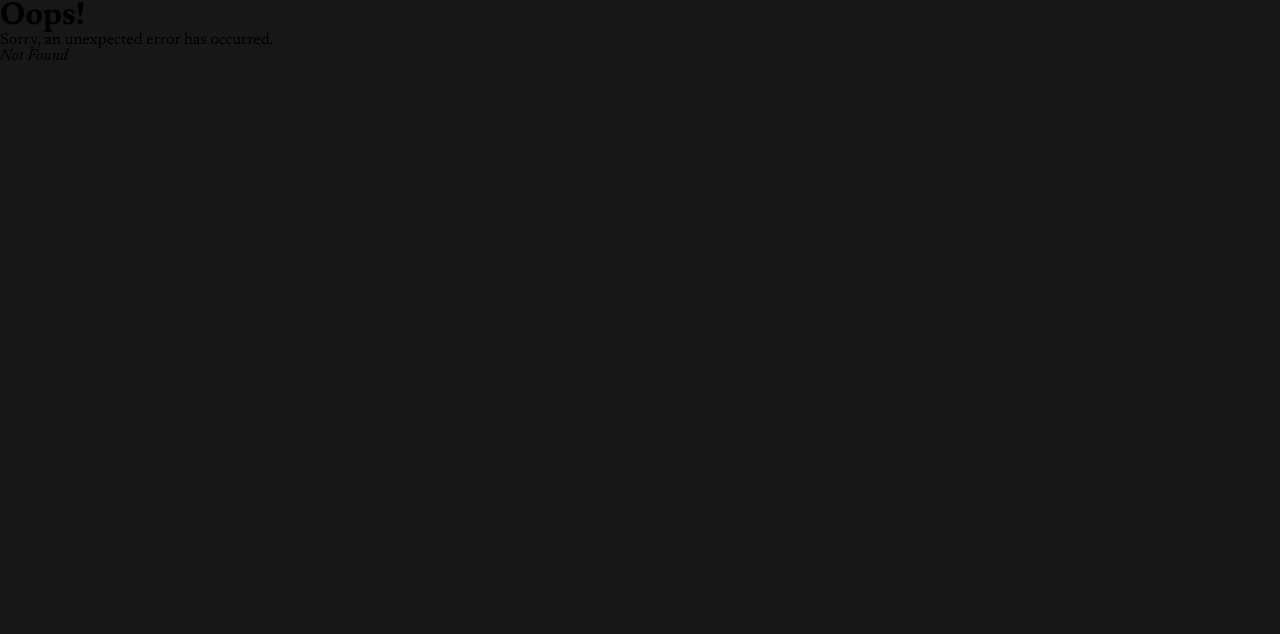
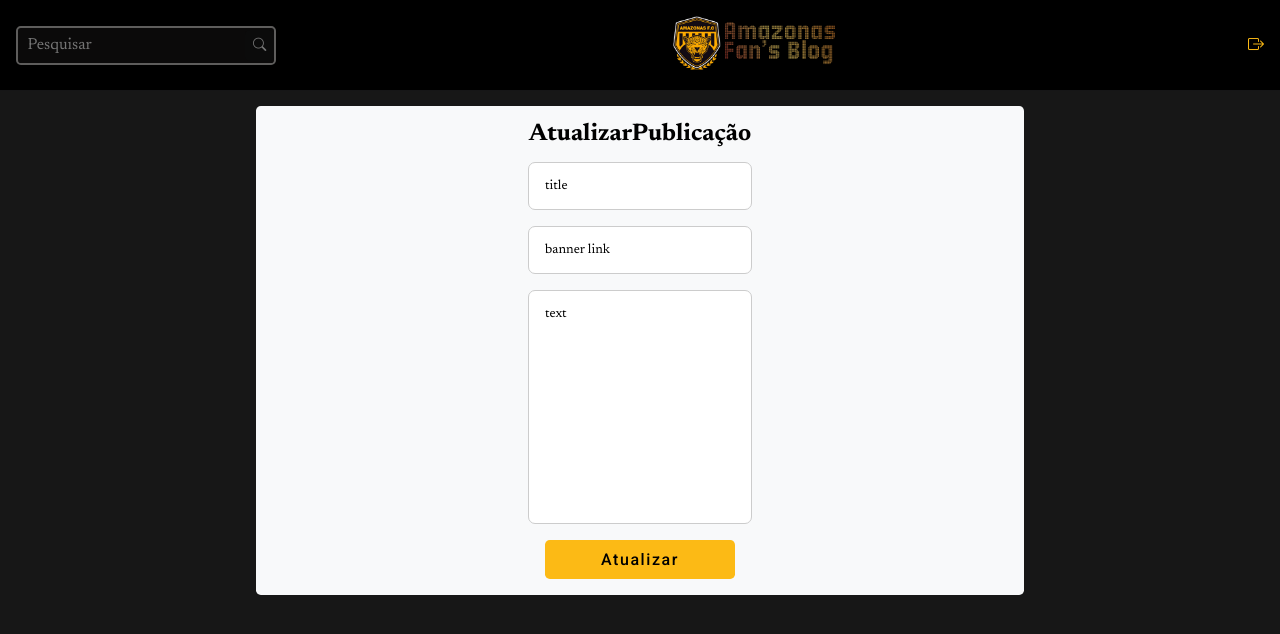
Before and after one commit to Realnatanael/front-amazonasfc, a React (Vite) app: page /manage-news/1 in a window 1280 px wide. Before the commit this address had no page. Shown: the top 634 px of the page. Built offline with nearby package versions, Linux system fonts and the light colour scheme.

Commit message:
add create news functionality

```diff
--- /dev/null
+++ b/src/Schemas/newsSchemas.js
@@ -0,0 +1,16 @@
+import {z} from 'zod';
+
+export const newsSchema = z.object({
+    title: z
+        .string()
+        .nonempty({message: "O título não pode ser vazio"})
+        .refine((value) => !/^\s*$/.test(value), {message: "O título não pode ser vazio"}),
+    banner: z
+        .string()
+        .nonempty({message: "A URL da imagem não pode ser vazia"})
+        .refine((value) => !/^\s*$/.test(value), {message: "A URL da imagem não pode ser vazia"}),
+    text: z
+        .string()
+        .nonempty({message: "O conteúdo não pode ser vazio"})
+        .refine((value) => !/^\s*$/.test(value), {message: "O conteúdo não pode ser vazio"}),
+});
--- a/src/components/Input/Input.jsx
+++ b/src/components/Input/Input.jsx
@@ -1,8 +1,23 @@
-import { InputSpace } from "./InputStyled";
+import { InputSpace, TextareaSpace } from "./InputStyled";
 
 
-export function Input({type, placeholder, name, register}){
+export function Input({type, placeholder, name, register, isInput = true, value,}){
+    let inputProps = {
+        type,
+        placeholder,
+        ...register(name),
+    }
+    if(value){
+        inputProps.value = value;
+    }
     return (
-        <InputSpace type={type} placeholder={placeholder} {...register(name)}/>
+        <>
+            {isInput ? (<InputSpace
+                {...inputProps}
+            />):(<TextareaSpace
+                {...inputProps}
+            />)}
+        </>
+
     )
 }
--- a/src/components/Input/InputStyled.jsx
+++ b/src/components/Input/InputStyled.jsx
@@ -5,3 +5,11 @@
     border-radius: 7px;
     border: 1px solid #ccc;
 `
+export const TextareaSpace = styled.textarea`
+    padding: 1rem;
+    border-radius: 7px;
+    border: 1px solid #ccc;
+    width: 100%;
+    height: 200px;
+    resize: none;
+`;
--- a/src/main.jsx
+++ b/src/main.jsx
@@ -11,6 +11,7 @@
 import { Registration } from './pages/Registration/Registration.jsx'
 import { Profile } from './pages/Profile/Profile.jsx'
 import UserProvider from './Context/UserContext.jsx'
+import { ManageNews } from './pages/ManageNews/ManageNews.jsx'
 
 const router = createBrowserRouter([
   {
@@ -29,6 +30,10 @@
     {
       path: "/profile",
       element: <Profile/>,
+    },
+    {
+      path: "/manage-news/:action",
+      element: <ManageNews/>,
     },
     ],
   },
--- /dev/null
+++ b/src/pages/ManageNews/ManageNews.jsx
@@ -0,0 +1,80 @@
+import { useNavigate, useParams } from "react-router-dom";
+import { AddNewsContainer } from "./ManageNewsStyled";
+import { zodResolver } from "@hookform/resolvers/zod";
+import { newsSchema } from "../../Schemas/newsSchemas";
+import { ErrorSpan } from "../../components/Navbar/NavbarStyled";
+import { Input } from "../../components/Input/Input";
+import { Button } from "../../components/Button/Button";
+import { createNews } from "../../services/postsServices";
+import { useForm } from "react-hook-form";
+
+export function ManageNews() {
+    const navigate = useNavigate();
+    const { action } = useParams();
+
+    const {
+        register: registerNews,
+        handleSubmit: handleRegisterNews,
+        formState: { errors: errorsRegisterNews },
+    } = useForm({ resolver: zodResolver(newsSchema)});
+
+    async function registerNewsSubmit(data){
+        try {
+            await createNews(data);
+            navigate("/profile");
+        } catch (error) {
+            console.error(error);
+        }
+    }
+
+    async function editNewsSubmit(data){
+        //try {
+        //    await updateNews(data);
+        //    navigate("/profile");
+        //} catch (error) {
+        //    console.error(error);
+        //}
+    }
+
+    return (
+        <AddNewsContainer>
+            <h2>{action==="add" ? "Adicionar" : "Atualizar"}Publicação</h2>
+            <form onSubmit={
+                action === "add"
+                ? handleRegisterNews(registerNewsSubmit)
+                : handleRegisterNews(editNewsSubmit)
+            }>
+                <Input
+                    type="text"
+                    placeholder="Título"
+                    name="title"
+                    register={registerNews}
+                    value={action !== "add" ? "title" : ""}
+                />
+                {errorsRegisterNews.title && (<ErrorSpan>{errorsRegisterNews.title.message}</ErrorSpan>)}
+                <Input
+                    type="text"
+                    placeholder="URL da imagem"
+                    name="banner"
+                    register={registerNews}
+                    value={action !== "add" ? "banner link" : ""}
+                />
+                {errorsRegisterNews.banner && (<ErrorSpan>{errorsRegisterNews.banner.message}</ErrorSpan>)}
+                <Input
+                    type="text"
+                    placeholder="Conteúdo"
+                    name="text"
+                    register={registerNews}
+                    isInput={false}
+                    value={action !== "add" ? "text" : ""}
+                />
+                {errorsRegisterNews.text && (<ErrorSpan>{errorsRegisterNews.text.message}</ErrorSpan>)}
+
+                <Button
+                    datatype="submit"
+                    text={action === "add" ? "Adicionar" : "Atualizar"}
+                />
+            </form>
+        </AddNewsContainer>
+    )
+}
--- /dev/null
+++ b/src/pages/ManageNews/ManageNewsStyled.jsx
@@ -0,0 +1,29 @@
+import styled from "styled-components";
+
+export const AddNewsContainer = styled.section`
+    width: 60%;
+    margin: 1rem auto;
+    display: flex;
+    flex-direction: column;
+    align-items: center;
+    justify-content: center;
+    background-color: #f8f9fa;
+    border-radius: .3rem;
+
+    h2{
+        margin-top: 1rem;
+    }
+
+    form {
+        min-width: 1rem;
+        display: flex;
+        flex-direction: column;
+        align-items: center;
+        margin: 1rem 0;
+        gap: 1rem;
+
+        input {
+            width: 100%;
+        }
+    }
+`
--- a/src/pages/Profile/Profile.jsx
+++ b/src/pages/Profile/Profile.jsx
@@ -4,6 +4,7 @@
 import { getAllPostsByUser } from "../../services/postsServices";
 import { getItem } from "localforage";
 import { Card } from "../../components/Card/Card";
+import { Link } from "react-router-dom";
 
 export function Profile(){
     const [user] = useContext(UserContext);
@@ -44,13 +45,15 @@
                         <p>{user.username}</p>
                 </ProfileUser>
                 <ProfileActions>
-                    <ProfileIconAdd>
-                        <i className="bi bi-plus-circle"></i>
-                    </ProfileIconAdd>
+                    <Link to="/manage-news/add">
+                        <ProfileIconAdd>
+                            <i className="bi bi-plus-circle"></i>
+                        </ProfileIconAdd>
+                    </Link>
                 </ProfileActions>
             </ProfileHeader>
             <ProfilePosts>
-                {news.length === 0 && <p>Você não encontrou nenhum post</p>}
+                {news.length === 0 && <h3>Você não encontrou nenhum post</h3>}
 
                 {news.map(item => {
                     return (
--- a/src/pages/Profile/ProfileStyled.jsx
+++ b/src/pages/Profile/ProfileStyled.jsx
@@ -90,7 +90,7 @@
     margin: 1rem auto;
     width: 80%;
 
-    p{
+    h3{
         grid-column: 1 / -1;
         text-align: center;
         font-size: 1.5rem;
--- a/src/services/postsServices.js
+++ b/src/services/postsServices.js
@@ -41,3 +41,12 @@
   });
   return response;
 }
+
+export function createNews(data){
+  const response = axios.post(`${baseURL}/news/create`, data, {
+      headers: {
+          Authorization: `Bearer ${Cookies.get('token')}`,
+      },
+  });
+  return response;
+}
```
